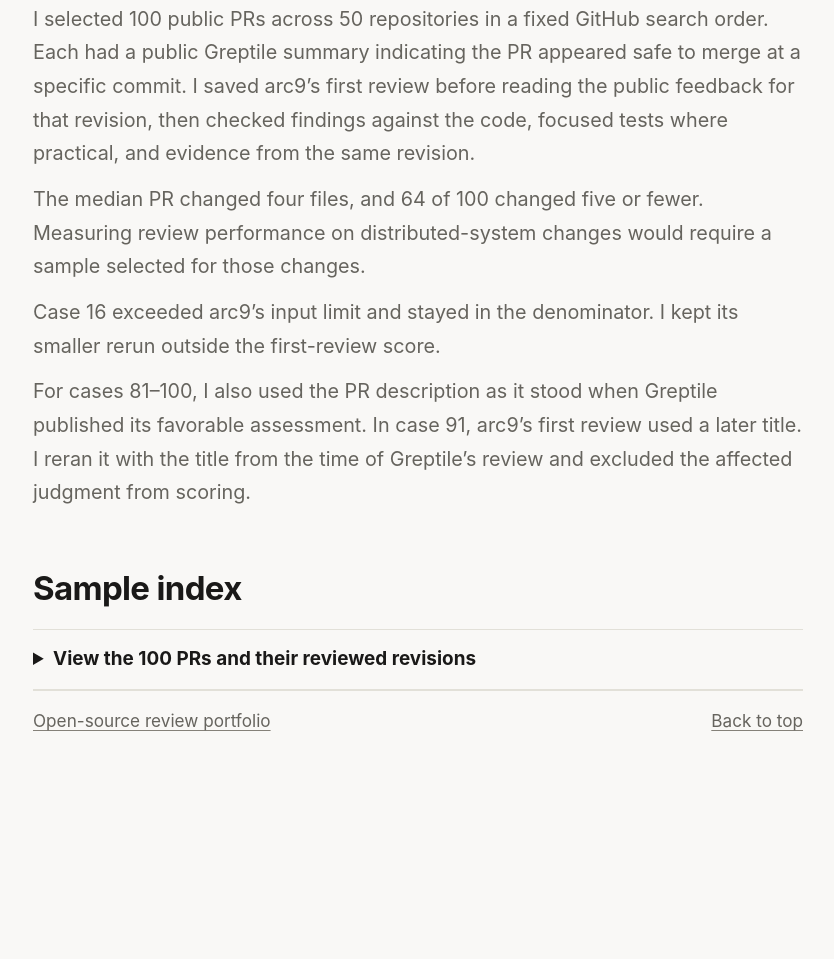
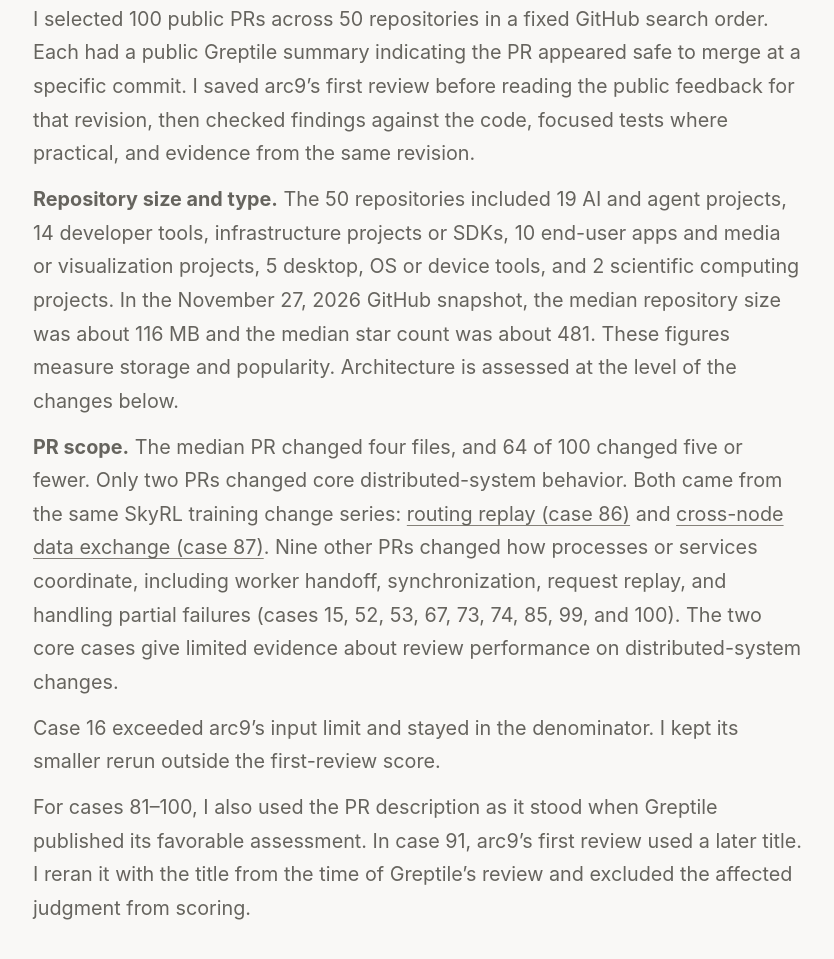
Before and after one commit to shihchengwei-lab/shihchengwei-lab.github.io, a plain HTML site: page arc9-benchmark/index.html in a window 1280 px wide. Shown: the part 3725-4684 px from the top of the page, without its empty margins (222-1056 px from the left). Before the commit the page ends 4526 px from the top, so only its background shows below. Drawn offline with Linux system fonts and the light colour scheme.

Commit message:
Document repository scale and distributed review coverage

```diff
--- a/arc9-benchmark/index.html
+++ b/arc9-benchmark/index.html
@@ -103,7 +103,8 @@
   <section class="scope" id="method" aria-labelledby="method-title">
     <h2 id="method-title">How I ran the evaluation</h2>
     <p>I selected 100 public PRs across 50 repositories in a fixed GitHub search order. Each had a public Greptile summary indicating the PR appeared safe to merge at a specific commit. I saved arc9’s first review before reading the public feedback for that revision, then checked findings against the code, focused tests where practical, and evidence from the same revision.</p>
-    <p>The median PR changed four files, and 64 of 100 changed five or fewer. Measuring review performance on distributed-system changes would require a sample selected for those changes.</p>
+    <p><strong>Repository size and type.</strong> The 50 repositories included 19 AI and agent projects, 14 developer tools, infrastructure projects or SDKs, 10 end-user apps and media or visualization projects, 5 desktop, OS or device tools, and 2 scientific computing projects. In the November 27, 2026 GitHub snapshot, the median repository size was about 116 MB and the median star count was about 481. These figures measure storage and popularity. Architecture is assessed at the level of the changes below.</p>
+    <p><strong>PR scope.</strong> The median PR changed four files, and 64 of 100 changed five or fewer. Only two PRs changed core distributed-system behavior. Both came from the same SkyRL training change series: <a href="https://github.com/skyrl-project/SkyRL/pull/2824">routing replay (case 86)</a> and <a href="https://github.com/skyrl-project/SkyRL/pull/2823">cross-node data exchange (case 87)</a>. Nine other PRs changed how processes or services coordinate, including worker handoff, synchronization, request replay, and handling partial failures (cases 15, 52, 53, 67, 73, 74, 85, 99, and 100). The two core cases give limited evidence about review performance on distributed-system changes.</p>
     <p>Case 16 exceeded arc9’s input limit and stayed in the denominator. I kept its smaller rerun outside the first-review score.</p>
     <p>For cases 81–100, I also used the PR description as it stood when Greptile published its favorable assessment. In case 91, arc9’s first review used a later title. I reran it with the title from the time of Greptile’s review and excluded the affected judgment from scoring.</p>
   </section>
```
